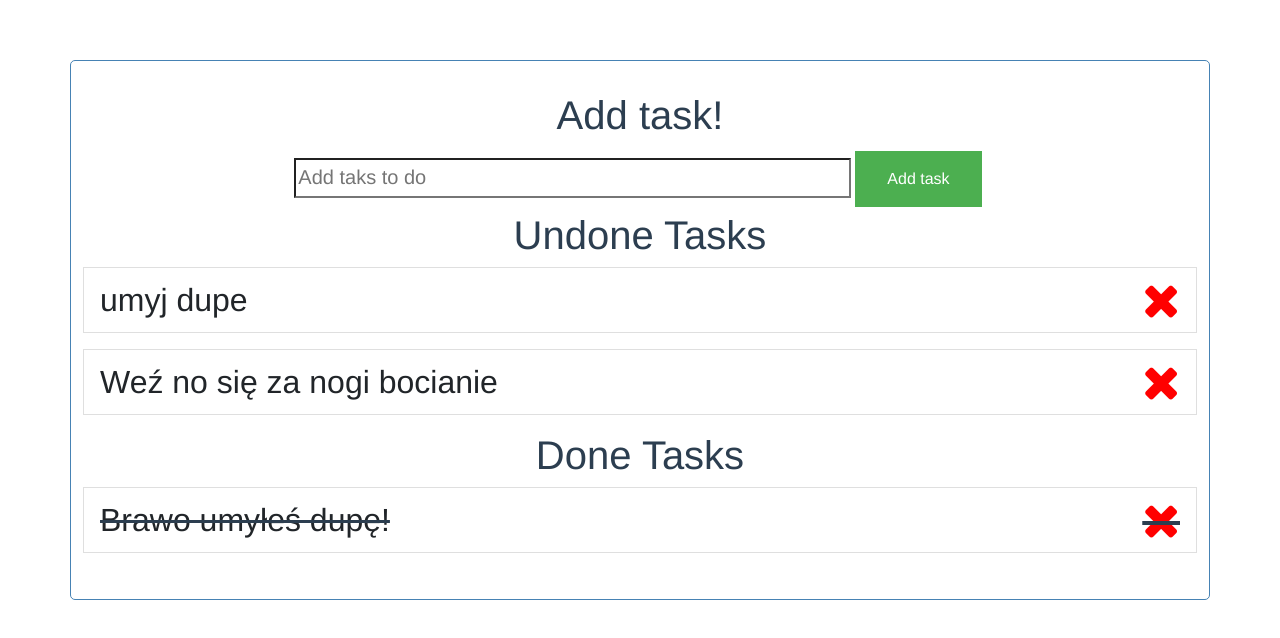
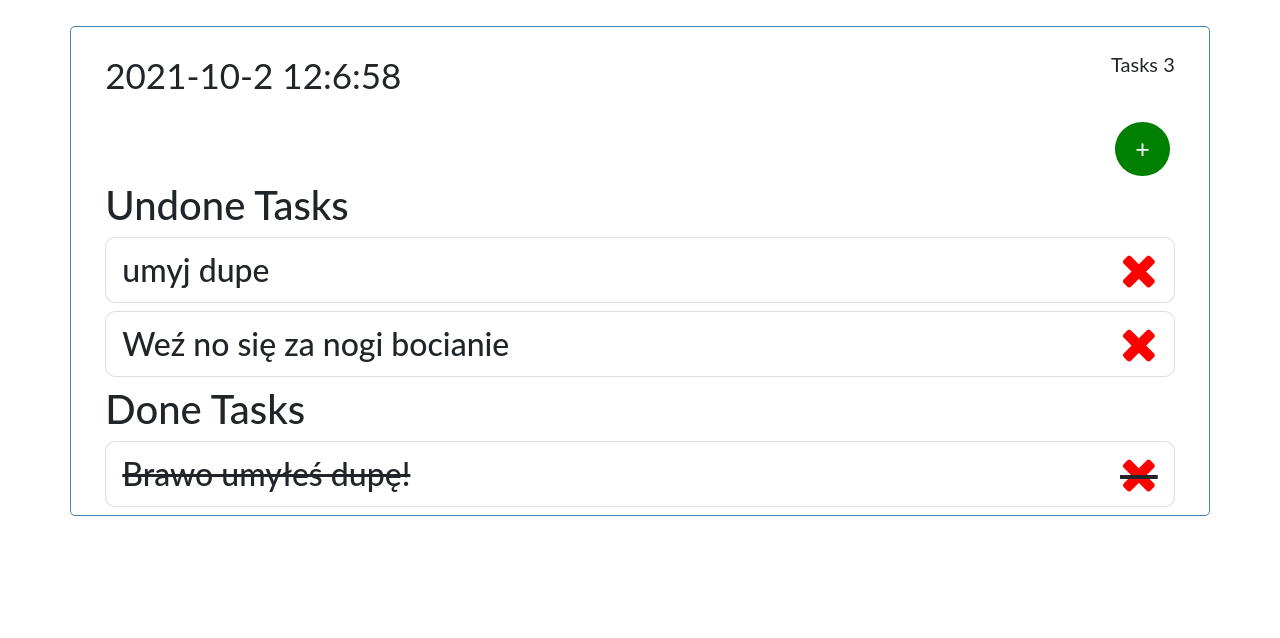
Before and after one commit to MikeW210/toDoVue, a Vue app: page / in a window 1280 px wide. Shown: the top 638 px of the page. Built offline with nearby package versions, Linux system fonts and the light colour scheme.

Commit message:
started to style

```diff
--- a/package.json
+++ b/package.json
@@ -11,6 +11,7 @@
     "axios": "^0.22.0",
     "bootstrap": "^5.1.1",
     "core-js": "^3.6.5",
+    "dayjs": "^1.10.7",
     "vue": "^3.0.0"
   },
   "devDependencies": {
--- a/src/App.vue
+++ b/src/App.vue
@@ -1,6 +1,17 @@
 <template>
   <div class="container">
-    <AddTask @add-task="addTask" />
+    <div class="header">
+      <p>{{ currentDate }}</p>
+      <p class="ammountOfTasks">Tasks {{ tasks.length }}</p>
+    </div>
+    <div class="buttonPlacement">
+      <Button
+        @toggle-add-task="toggleAddTask"
+        :color="showAddTask ? 'red' : 'green'"
+        :text="showAddTask ? 'x' : '+'"
+      />
+    </div>
+    <AddTask v-if="showAddTask" @add-task="addTask" />
     <Tasks
       @delete-task="deleteTask"
       @change-status="changeStatus"
@@ -12,15 +23,19 @@
 <script>
 import Tasks from "./components/Tasks";
 import AddTask from "./components/AddTask";
+import Button from "./components/Button";
 
 export default {
   name: "App",
   components: {
     AddTask,
     Tasks,
+    Button,
   },
   data() {
     return {
+      showAddTask: false,
+      currentDate: "",
       tasks: [
         {
           id: 1,
@@ -41,7 +56,13 @@ export default {
       ],
     };
   },
+  created() {
+    setInterval(this.currentDateTime, 1000);
+  },
   methods: {
+    toggleAddTask() {
+      this.showAddTask = !this.showAddTask;
+    },
     addTask(task) {
       console.log(task);
       this.tasks.push(task);
@@ -61,28 +82,81 @@ export default {
       );
       console.log(this.tasks);
     },
+    currentDateTime() {
+      const current = new Date();
+      const date =
+        current.getFullYear() +
+        "-" +
+        (current.getMonth() + 1) +
+        "-" +
+        current.getDate();
+      const time =
+        current.getHours() +
+        ":" +
+        current.getMinutes() +
+        ":" +
+        current.getSeconds();
+      const dateTime = date + " " + time;
+      this.currentDate = dateTime;
+    },
   },
 };
 </script>
 
 <style>
-@import url("https://fonts.googleapis.com/css2?family=Poppins:wght@300;400&display=swap");
+body,
+html {
+  padding: 0;
+  margin: 0;
+  width: 100%;
+  height: 100%;
+}
+body {
+  background-color: black;
+}
+/* @import url("https://fonts.googleapis.com/css2?family=Poppins:wght@300;400&display=swap"); */
+@import url("https://fonts.googleapis.com/css2?family=Lato:ital,wght@1,300&display=swap");
 #app {
-  font-family: Avenir, Helvetica, Arial, sans-serif;
+  font-family: "Lato", sans-serif;
   -webkit-font-smoothing: antialiased;
   -moz-osx-font-smoothing: grayscale;
-  text-align: center;
-  color: #2c3e50;
-  margin-top: 60px;
 }
 
 .container {
-  max-width: 70%;
-  margin: 30px auto;
-  overflow: auto;
-  min-height: 300px;
+  display: flex;
+  margin: 2%;
+  background: white;
+  max-width: 50%;
+  flex-direction: column;
   border: 1px solid steelblue;
-  padding: 30px;
   border-radius: 5px;
 }
+.button {
+  align-content: flex-end;
+  display: inline-block;
+  background: #000;
+  color: #fff;
+  border: none;
+  padding: 8px 20px;
+  margin: 5px;
+  border-radius: 50%;
+  cursor: pointer;
+  text-decoration: none;
+  font-size: 25px;
+  font-family: inherit;
+}
+.header {
+  display: flex;
+  font-size: 35px;
+  justify-content: space-between;
+  padding: 2% 2% 0% 2%;
+}
+.buttonPlacement {
+  display: flex;
+  justify-content: flex-end;
+  padding: 0% 2%;
+}
+.ammountOfTasks {
+  font-size: 20px;
+}
 </style>
--- a/src/components/AddTask.vue
+++ b/src/components/AddTask.vue
@@ -1,7 +1,7 @@
 <template>
-  <div>
+  <div class="addTask">
     <h1>Add task!</h1>
-    <form @submit="onSubmit">
+    <form class="formClass" @submit="onSubmit">
       <input
         type="text"
         class="input"
@@ -46,9 +46,11 @@ input[type="text"] {
   background-color: rgb(255, 255, 255);
   background-position: 10px 10px;
   background-repeat: no-repeat;
-  height: 40px;
-  width: 50%;
-  font-size: 20px;
+  border: 2px solid #ccc;
+  border-radius: 4px;
+  height: 55px;
+  width: 80%;
+  font-size: 24px;
 }
 input[type="submit"] {
   background-color: #4caf50;
@@ -56,7 +58,23 @@ input[type="submit"] {
   color: white;
   padding: 16px 32px;
   text-decoration: none;
-  margin: 4px;
+
   cursor: pointer;
+  font-size: 20px;
+  border-radius: 10px;
+}
+.addTask {
+  display: flex;
+  flex-direction: column;
+  justify-content: space-between;
+  padding: 2%;
+}
+
+.formClass {
+  display: flex;
+  justify-content: space-between;
+}
+.h1 {
+  justify-content: center;
 }
 </style>
--- /dev/null
+++ b/src/components/Button.vue
@@ -0,0 +1,21 @@
+<template>
+  <button @click="onClick" :style="{ background: color }" class="button">
+    {{ text }}
+  </button>
+</template>
+
+<script>
+export default {
+  name: "Button",
+  props: {
+    text: String,
+    color: String,
+    showAddTask: Boolean,
+  },
+  methods: {
+    onClick() {
+      this.$emit("toggle-add-task");
+    },
+  },
+};
+</script>
--- a/src/components/DoneTasks.vue
+++ b/src/components/DoneTasks.vue
@@ -1,26 +1,34 @@
 <template>
   <h1>Done Tasks</h1>
   <template v-for="doneTask in doneTasks" :key="doneTask.id">
-    <p>
-      <SpecificTask
+    <div class="doneTasks">
+      <Task
         @change-status="$emit('change-status', doneTask.id)"
         @delete-task="$emit('delete-task', doneTask.id)"
-        :Task="doneTask"
+        :task="doneTask"
       />
-    </p>
+    </div>
   </template>
 </template>
 
 <script>
-import SpecificTask from "./Task.vue";
+import Task from "./Task.vue";
 export default {
   name: "DoneTasks",
   props: {
     doneTasks: Array,
   },
   components: {
-    SpecificTask,
+    Task,
   },
   emits: ["delete-task", "change-status"],
 };
 </script>
+<style scoped>
+.doneTasks {
+  padding: 0% 2%;
+}
+h1 {
+  padding: 0% 2%;
+}
+</style>
--- a/src/components/Task.vue
+++ b/src/components/Task.vue
@@ -4,13 +4,13 @@
     href="https://cdnjs.cloudflare.com/ajax/libs/font-awesome/4.7.0/css/font-awesome.min.css"
   />
   <div
-    @dblclick="$emit('change-status', Task.id)"
-    :class="[Task.done ? 'changedStatus' : '', 'task']"
+    @dblclick="$emit('change-status', task.id)"
+    :class="[task.done ? 'changedStatus' : 'undoneTasks', 'task']"
   >
     <h2 class="list-group-item">
-      {{ Task.text }}
+      {{ task.text }}
       <i
-        @click="onDelete(Task.id)"
+        @click="onDelete(task.id)"
         class="fa fa-close"
         style="font-size:48px;color:red"
       ></i>
@@ -22,7 +22,7 @@
 export default {
   name: "Task",
   props: {
-    Task: Object,
+    task: Object,
   },
   methods: {
     onDelete(id) {
@@ -35,8 +35,9 @@ export default {
 
 <style scoped>
 .task {
-  background-color: blanchedalmond;
+  border-radius: 10px;
 }
+
 .task h2 {
   display: flex;
   align-items: center;
@@ -45,4 +46,11 @@ export default {
 .changedStatus {
   text-decoration: line-through;
 }
+.undoneTasks.hover {
+  color: blue;
+}
+.task h2:hover {
+  background: rgb(243, 243, 255);
+  border-left: solid blue 4px;
+}
 </style>
--- a/src/components/UndoneTasks.vue
+++ b/src/components/UndoneTasks.vue
@@ -1,26 +1,35 @@
 <template>
   <h1>Undone Tasks</h1>
   <template v-bind:key="undoneTask.id" v-for="undoneTask in undoneTasks">
-    <p>
-      <SpecificTask
+    <div class="undoneTasks">
+      <Task
         @change-status="this.$emit('change-status', undoneTask.id)"
         @delete-task="$emit('delete-task', undoneTask.id)"
-        :Task="undoneTask"
+        :task="undoneTask"
       />
-    </p>
+    </div>
   </template>
 </template>
 
 <script>
-import SpecificTask from "./Task.vue";
+import Task from "./Task.vue";
 export default {
   name: "UndoneTasks",
   props: {
     undoneTasks: Array,
   },
   components: {
-    SpecificTask,
+    Task,
   },
   emits: ["delete-task", "change-status"],
 };
 </script>
+
+<style scoped>
+.undoneTasks {
+  padding: 0% 2%;
+}
+h1 {
+  padding: 0% 2%;
+}
+</style>
```
Also changed, not shown: 1 other file (tests, documents, lock files or other folders).
